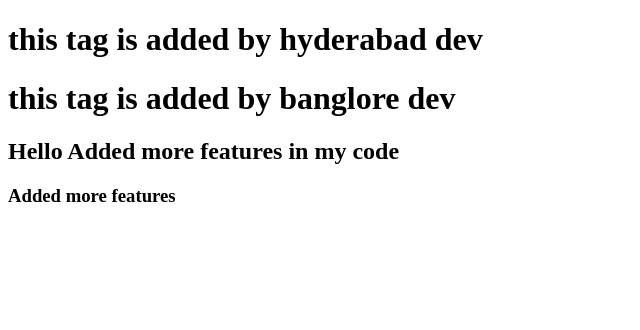
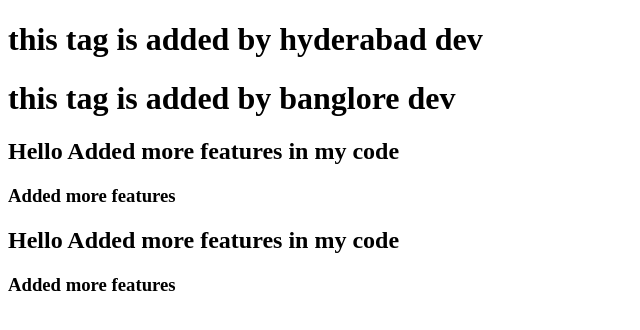
Before and after one commit to PochampallyPravalika/branches, a plain HTML site: page index.html in a window 1280 px wide. Shown: the whole page, without its empty margins (0-640 px from the left). Drawn offline with Linux system fonts and the light colour scheme.

Commit message:
modifications by bangdev

```diff
--- a/index.html
+++ b/index.html
@@ -11,5 +11,8 @@
     <h1>this tag is added by banglore dev</h1>
     <h2>Hello Added more features in my code</h2>
     <h3>Added more features</h3>
+    <h2>Hello Added more features in my code</h2>
+    <h3>Added more features</h3>
+
 </body>
 </html>
```
